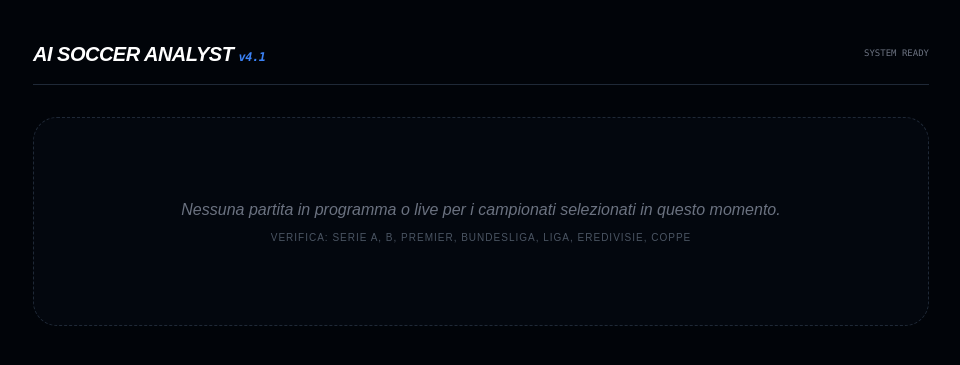
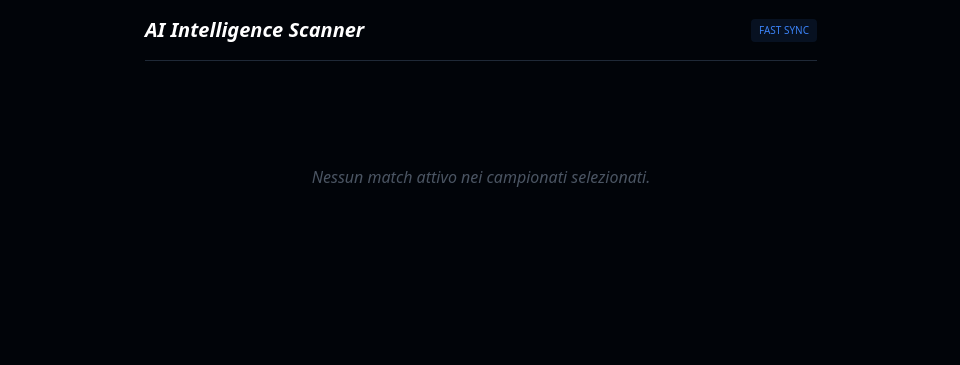
Before and after one commit to christian03-web/ai-pronostici-, a Python web app: template templates/index.html in a window 1280 px wide. Shown: the top 365 px of the page, without its empty margins (159-1119 px from the left). Run offline with Jinja, Linux system fonts and the light colour scheme; the template is opened without the code that fills it, so the values that code supplies are empty; some libraries are stand-ins or nearby versions.

Commit message:
Update index.html

```diff
--- a/templates/index.html
+++ b/templates/index.html
@@ -5,97 +5,85 @@
     <meta name="viewport" content="width=device-width, initial-scale=1.0">
     <title>AI ANALYST PRO</title>
     <script src="https://cdn.tailwindcss.com"></script>
-    <style>
-        body { background: #010409; color: #c9d1d9; font-family: sans-serif; }
-        .match-card { background: #0d1117; border: 1px solid #30363d; border-radius: 12px; }
-        .live-label { color: #f85149; font-weight: bold; animation: pulse 2s infinite; }
-        @keyframes pulse { 0% { opacity: 1; } 50% { opacity: 0.5; } 100% { opacity: 1; } }
-    </style>
 </head>
-<body class="p-4 md:p-10">
-    <div class="max-w-4xl mx-auto">
-        <header class="flex justify-between items-center mb-8 border-b border-gray-800 pb-4">
-            <h1 class="text-xl font-bold text-white tracking-tight italic">AI SOCCER ANALYST <span class="text-blue-500 font-mono text-xs">v4.1</span></h1>
-            <div id="status" class="text-[9px] font-mono text-gray-500">SYSTEM READY</div>
+<body class="bg-[#010409] text-[#c9d1d9] font-sans p-4">
+    <div class="max-w-2xl mx-auto">
+        <header class="flex justify-between items-center mb-6 border-b border-gray-800 pb-4">
+            <h1 class="text-xl font-bold text-white italic">AI Intelligence Scanner</h1>
+            <span class="text-[10px] bg-blue-500/10 text-blue-500 px-2 py-1 rounded">FAST SYNC</span>
         </header>
 
-        {% if not matches %}
-        <div class="text-center p-20 bg-gray-900/20 rounded-3xl border border-dashed border-gray-800">
-            <p class="text-gray-500 italic">Nessuna partita in programma o live per i campionati selezionati in questo momento.</p>
-            <p class="text-[10px] mt-2 uppercase tracking-widest text-gray-600">Verifica: Serie A, B, Premier, Bundesliga, Liga, Eredivisie, Coppe</p>
-        </div>
-        {% endif %}
-
-        <div id="match-container" class="grid grid-cols-1 md:grid-cols-2 gap-4">
+        <div id="container" class="space-y-4">
             {% for m in matches %}
-            <div class="match-card p-5">
-                <div class="flex justify-between items-start mb-3">
-                    <span class="text-[10px] text-blue-400 font-bold uppercase tracking-widest">{{ m.league }}</span>
-                    <span class="text-[10px] {{ 'live-label' if m.is_live else 'text-gray-500' }}">{{ m.time }}</span>
+            <div class="bg-[#0d1117] border border-[#30363d] rounded-xl p-4">
+                <div class="flex justify-between text-[10px] mb-2">
+                    <span class="text-blue-400 font-bold uppercase">{{ m.league }}</span>
+                    <span class="{{ 'text-red-500 font-bold' if m.is_live else 'text-gray-500' }}">{{ m.time }}</span>
                 </div>
                 <div class="flex justify-between items-center mb-4">
-                    <h2 class="text-sm font-bold text-white w-2/3">{{ m.match }}</h2>
+                    <span class="text-sm font-bold text-white">{{ m.match }}</span>
                     <span class="text-lg font-black text-yellow-500">{{ m.score }}</span>
                 </div>
-
-                <div class="grid grid-cols-3 gap-2 text-center border-y border-gray-800 py-3 mb-4">
-                    <div><p class="text-[8px] text-gray-500 uppercase">xG Est.</p><p class="text-xs font-bold text-blue-300">{{ m.xg }}</p></div>
+                <div class="grid grid-cols-3 gap-2 border-y border-gray-800 py-3 mb-3 text-center">
+                    <div><p class="text-[8px] text-gray-500 uppercase">xG</p><p class="text-xs font-bold text-blue-300">{{ m.xg }}</p></div>
                     <div><p class="text-[8px] text-gray-500 uppercase">Rank</p><p class="text-xs font-bold text-gray-400">{{ m.h_rank }} vs {{ m.a_rank }}</p></div>
-                    <div><p class="text-[8px] text-gray-500 uppercase">Urg.</p><p class="text-[8px] font-bold">{{ m.urgency }}</p></div>
+                    <div><p class="text-[8px] text-gray-500 uppercase">Trend</p><p class="text-[8px] font-bold text-emerald-500">STABILE</p></div>
                 </div>
-
-                <div class="flex gap-4">
-                    <div class="flex-1 text-center bg-emerald-500/5 p-2 rounded-lg border border-emerald-500/10">
-                        <span class="text-[8px] text-emerald-500 uppercase font-bold">Over 2.5</span>
-                        <p class="text-lg font-black text-emerald-400">{{ m.over_p }}%</p>
+                <div class="flex gap-2">
+                    <div class="flex-1 bg-emerald-500/5 p-2 rounded border border-emerald-500/10 text-center">
+                        <p class="text-[8px] text-emerald-500 font-bold uppercase">Over 2.5</p>
+                        <p class="text-md font-black text-emerald-400">{{ m.over_p }}%</p>
                     </div>
-                    <div class="flex-1 text-center bg-blue-500/5 p-2 rounded-lg border border-blue-500/10">
-                        <span class="text-[8px] text-blue-500 uppercase font-bold">GG (Goal)</span>
-                        <p class="text-lg font-black text-blue-400">{{ m.gg_p }}%</p>
+                    <div class="flex-1 bg-blue-500/5 p-2 rounded border border-blue-500/10 text-center">
+                        <p class="text-[8px] text-blue-500 font-bold uppercase">GG</p>
+                        <p class="text-md font-black text-blue-400">{{ m.gg_p }}%</p>
                     </div>
                 </div>
             </div>
             {% endfor %}
+            {% if not matches %}
+            <div class="text-center py-20 text-gray-600 italic">Nessun match attivo nei campionati selezionati.</div>
+            {% endif %}
         </div>
     </div>
 
     <script>
-        async function updateData() {
+        async function update() {
             try {
                 const r = await fetch('/api/updates');
                 const data = await r.json();
-                const container = document.getElementById('match-container');
-                if (data.length > 0) {
+                const container = document.getElementById('container');
+                if(data.length > 0) {
                     container.innerHTML = data.map(m => `
-                        <div class="match-card p-5">
-                            <div class="flex justify-between items-start mb-3">
-                                <span class="text-[10px] text-blue-400 font-bold uppercase tracking-widest">${m.league}</span>
-                                <span class="text-[10px] ${m.is_live ? 'live-label' : 'text-gray-500'}">${m.time}</span>
+                        <div class="bg-[#0d1117] border border-[#30363d] rounded-xl p-4">
+                            <div class="flex justify-between text-[10px] mb-2">
+                                <span class="text-blue-400 font-bold uppercase">${m.league}</span>
+                                <span class="${m.is_live ? 'text-red-500 font-bold' : 'text-gray-500'}">${m.time}</span>
                             </div>
                             <div class="flex justify-between items-center mb-4">
-                                <h2 class="text-sm font-bold text-white w-2/3">${m.match}</h2>
+                                <span class="text-sm font-bold text-white">${m.match}</span>
                                 <span class="text-lg font-black text-yellow-500">${m.score}</span>
                             </div>
-                            <div class="grid grid-cols-3 gap-2 text-center border-y border-gray-800 py-3 mb-4">
-                                <div><p class="text-[8px] text-gray-500 uppercase">xG Est.</p><p class="text-xs font-bold text-blue-300">${m.xg}</p></div>
+                            <div class="grid grid-cols-3 gap-2 border-y border-gray-800 py-3 mb-3 text-center">
+                                <div><p class="text-[8px] text-gray-500 uppercase">xG</p><p class="text-xs font-bold text-blue-300">${m.xg}</p></div>
                                 <div><p class="text-[8px] text-gray-500 uppercase">Rank</p><p class="text-xs font-bold text-gray-400">${m.h_rank} vs ${m.a_rank}</p></div>
-                                <div><p class="text-[8px] text-gray-500 uppercase">Urg.</p><p class="text-[8px] font-bold text-white italic uppercase">${m.urgency}</p></div>
+                                <div><p class="text-[8px] text-gray-500 uppercase">Trend</p><p class="text-[8px] font-bold text-emerald-500 uppercase">Stabile</p></div>
                             </div>
-                            <div class="flex gap-4">
-                                <div class="flex-1 text-center bg-emerald-500/5 p-2 rounded-lg border border-emerald-500/10">
-                                    <span class="text-[8px] text-emerald-500 uppercase font-bold">Over 2.5</span>
-                                    <p class="text-lg font-black text-emerald-400">${m.over_p}%</p>
+                            <div class="flex gap-2">
+                                <div class="flex-1 bg-emerald-500/5 p-2 rounded border border-emerald-500/10 text-center">
+                                    <p class="text-[8px] text-emerald-500 font-bold uppercase">Over 2.5</p>
+                                    <p class="text-md font-black text-emerald-400">${m.over_p}%</p>
                                 </div>
-                                <div class="flex-1 text-center bg-blue-500/5 p-2 rounded-lg border border-blue-500/10">
-                                    <span class="text-[8px] text-blue-500 uppercase font-bold">GG (Goal)</span>
-                                    <p class="text-lg font-black text-blue-400">${m.gg_p}%</p>
+                                <div class="flex-1 bg-blue-500/5 p-2 rounded border border-blue-500/10 text-center">
+                                    <p class="text-[8px] text-blue-500 font-bold uppercase">GG</p>
+                                    <p class="text-md font-black text-blue-400">${m.gg_p}%</p>
                                 </div>
                             </div>
                         </div>`).join('');
                 }
-            } catch (e) { console.error(e); }
+            } catch(e) {}
         }
-        setInterval(updateData, 60000);
+        setInterval(update, 60000);
     </script>
 </body>
 </html>
```
